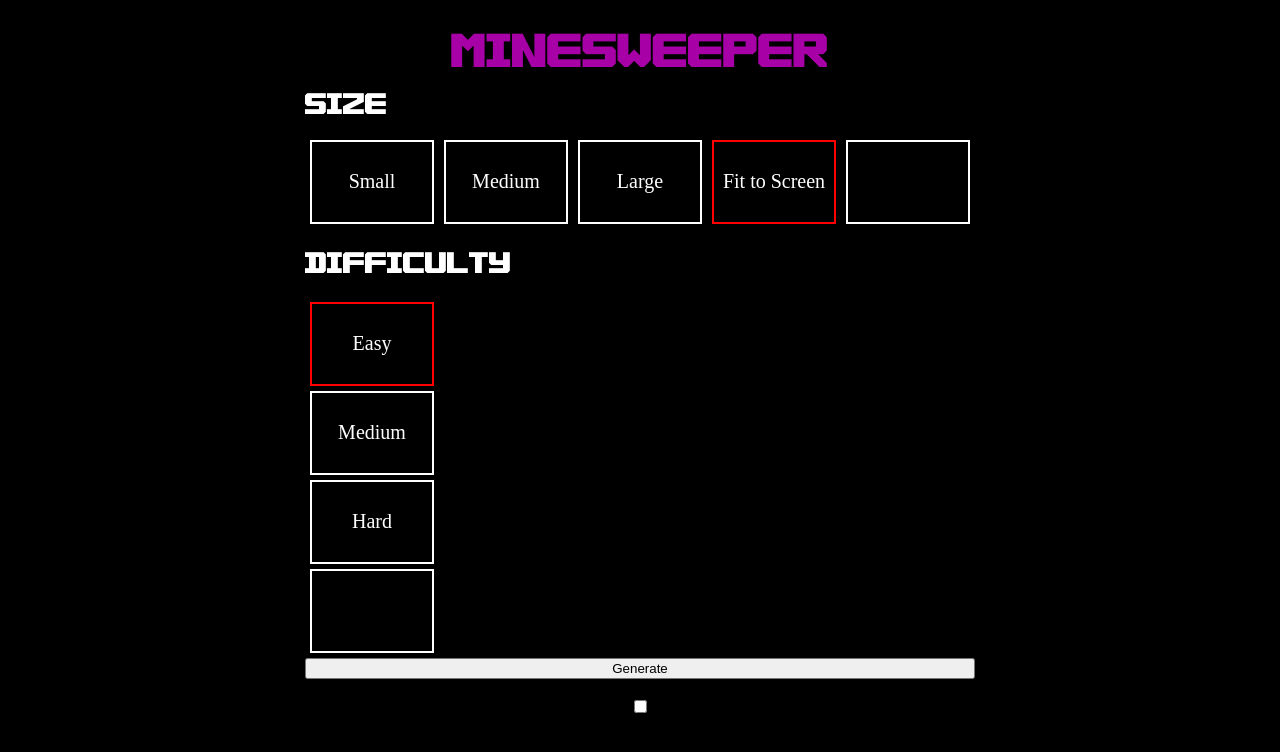
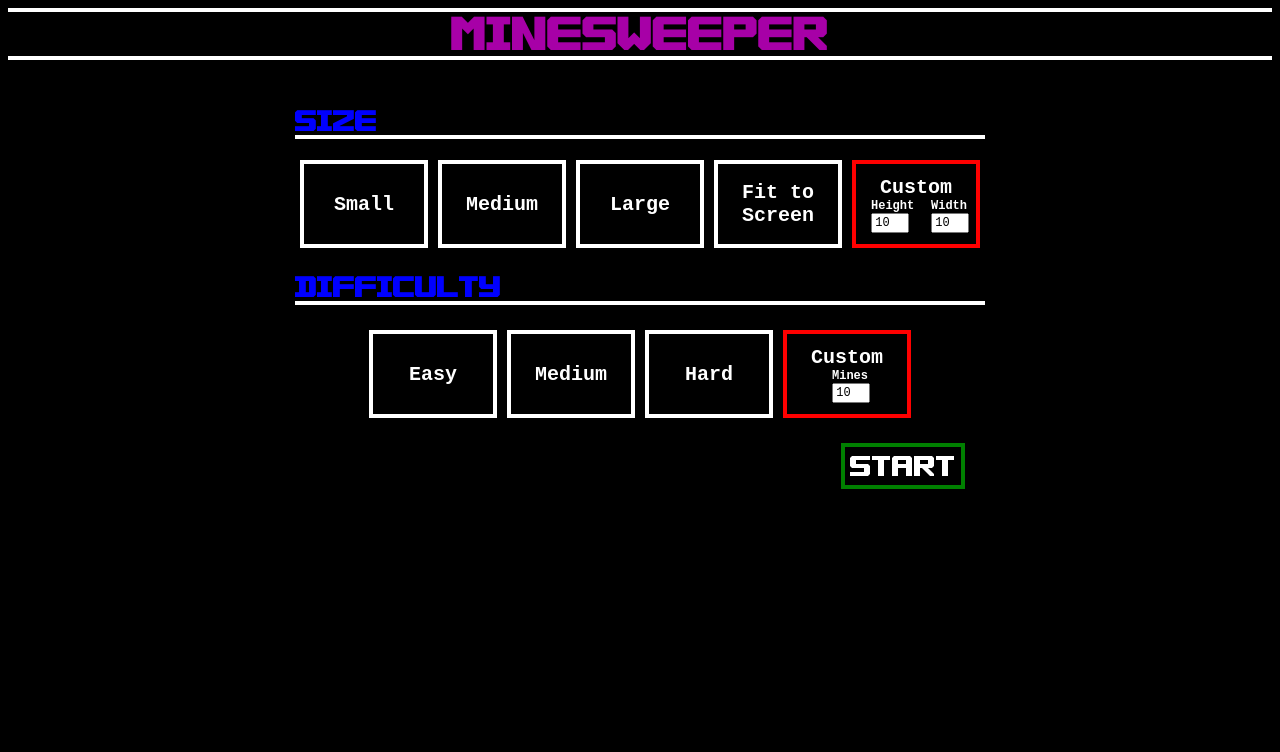
Before and after one commit to rachel2bester/minesweeper, a website built with webpack: page src/index.html in a window 1280 px wide. Built offline with nearby package versions, Linux system fonts and the light colour scheme.

Commit message:
made settings screen look nice

```diff
--- a/src/index.html
+++ b/src/index.html
@@ -15,10 +15,10 @@
             <div class="settings__size__small settings__option ">Small</div>
             <div class="settings__size__medium settings__option">Medium</div>
             <div class="settings__size__large settings__option">Large</div>
-            <div class="settings__size__fit-to-screen settings__option settings__option__selected" >Fit to Screen</div>
-            <div class="settings__size__custom settings__option ">
-                <h4>Custom</h4>
-                <div class="settings__size__custom__form">
+            <div class="settings__size__fit-to-screen settings__option " >Fit to Screen</div>
+            <div class="settings__size__custom settings__option settings__option__selected">
+                <div>Custom</div>
+                <div class="settings__custom-settings">
                     <div>
                         <label for="height">Height</label>
                         <input id="height" type="number" min="5" max="50" step = "1" value="10">
@@ -32,19 +32,26 @@
         </div>
         <h3 class="settings__heading">Difficulty</h3>
         <div class="settings__difficulty">
-            <div class="settings__difficulty__easy settings__option settings__option__selected">Easy</div>
+            <div class="settings__difficulty__easy settings__option ">Easy</div>
             <div class="settings__difficulty__medium settings__option">Medium</div>
             <div class="settings__difficulty__hard settings__option">Hard</div>
-            <div class="settings__difficulty__custom settings__option">
+            <div class="settings__difficulty__custom settings__option settings__option__selected">
                 <div>Custom</div>
-                <label for="mines">Mines</label>
-                <input id="mines" type="number" min="5" max="50" step = "1" value="10">
+                <div class="settings__custom-settings">
+                    <div>
+                        <label for="mines">Mines</label>
+                        <input id="mines" type="number" min="5" max="50" step = "1" value="10">
+                    </div>
+                </div>
             </div>
         </div>
-        <button type="button" id="generate-button">Generate</button>
+        <button class="settings__start" type="button" id="generate-button">Start</button>
     </div>
-    <label for="flag">Flag</label>
-    <input type="checkbox" id="flag">
+
+    <div class="flag">
+        <label for="flag">Flag</label>
+        <input type="checkbox" id="flag">
+    </div>
 
 
     <div class="field"></div>
--- a/src/styles/_body.scss
+++ b/src/styles/_body.scss
@@ -4,7 +4,13 @@
 h1 {
     font-family: $primary-font;
     color: rgb(167, 0, 167);
-    margin-bottom: 0;
+    margin: 0;
+    margin-bottom: 30px;
+    border-top: white 4px solid;
+    border-bottom: white 4px solid;
+    width: 100%;
+    text-align: center;
+    vertical-align: center;
 
 }
 
@@ -15,3 +21,7 @@
     align-items: center;
     justify-content: space-around;
 }
+
+.flag {
+    display: none;
+}
--- a/src/styles/_settings.scss
+++ b/src/styles/_settings.scss
@@ -9,11 +9,13 @@
     &__heading {
         font-size: 20px;
         font-family: $primary-font;
+        color: blue;
+        border-bottom: white 4px solid;
     }
 
 
     &__option {
-        border: white 2px solid;
+        border: white 4px solid;
         margin: 5px;
         width: 120px;
         height: 80px;
@@ -22,21 +24,32 @@
         justify-content: center;
         align-items: center;
         font-size: 20px;
+        font-family: 'Courier New', Courier, monospace;
+        text-align: center;
+        font-weight: bold;
 
         * {
-            display: none;
             margin: 0px;
         }
 
         &:hover {
-            border: blue 2px solid;
+            border: blue 4px solid;
         }
 
         &__selected {
-            border: red 2px solid;
+            border: red 4px solid;
 
-            * {
-                display: block;
+            .settings__custom-settings {
+                display: flex;
+                width: 100%;
+                justify-content: space-around;
+
+                * {
+                    font-family: 'Courier New', Courier, monospace;
+                    font-size: 12px;
+                    width: 30px;
+                    text-align: center;
+                }
             }
         }
     }
@@ -45,18 +58,31 @@
         display: flex;
         flex-wrap: wrap;
         justify-content: center;
+    }
 
-        &__custom {
-            &__form {
-                display: flex;
-                justify-content: space-around;
-                width:100%;
+    &__difficulty {
+        display: flex;
+        flex-wrap: wrap;
+        justify-content: center;
+    }
 
-                * {
-                    font-size: 12px;
-                    width: 30px;
-                }
-            }
+    &__custom-settings {
+        display: none;
+    }
+
+    &__start {
+        padding:5px;
+        margin: 20px;
+        font-size: 20px;
+        align-self: flex-end;
+        background-color: black;
+        color: white;
+        border: 4px green solid;
+        font-family: $primary-font;
+
+        &:hover {
+            border: 4px blue solid;
         }
+
     }
 }
```
Also changed, not shown: build/index.html, build/script.js.
